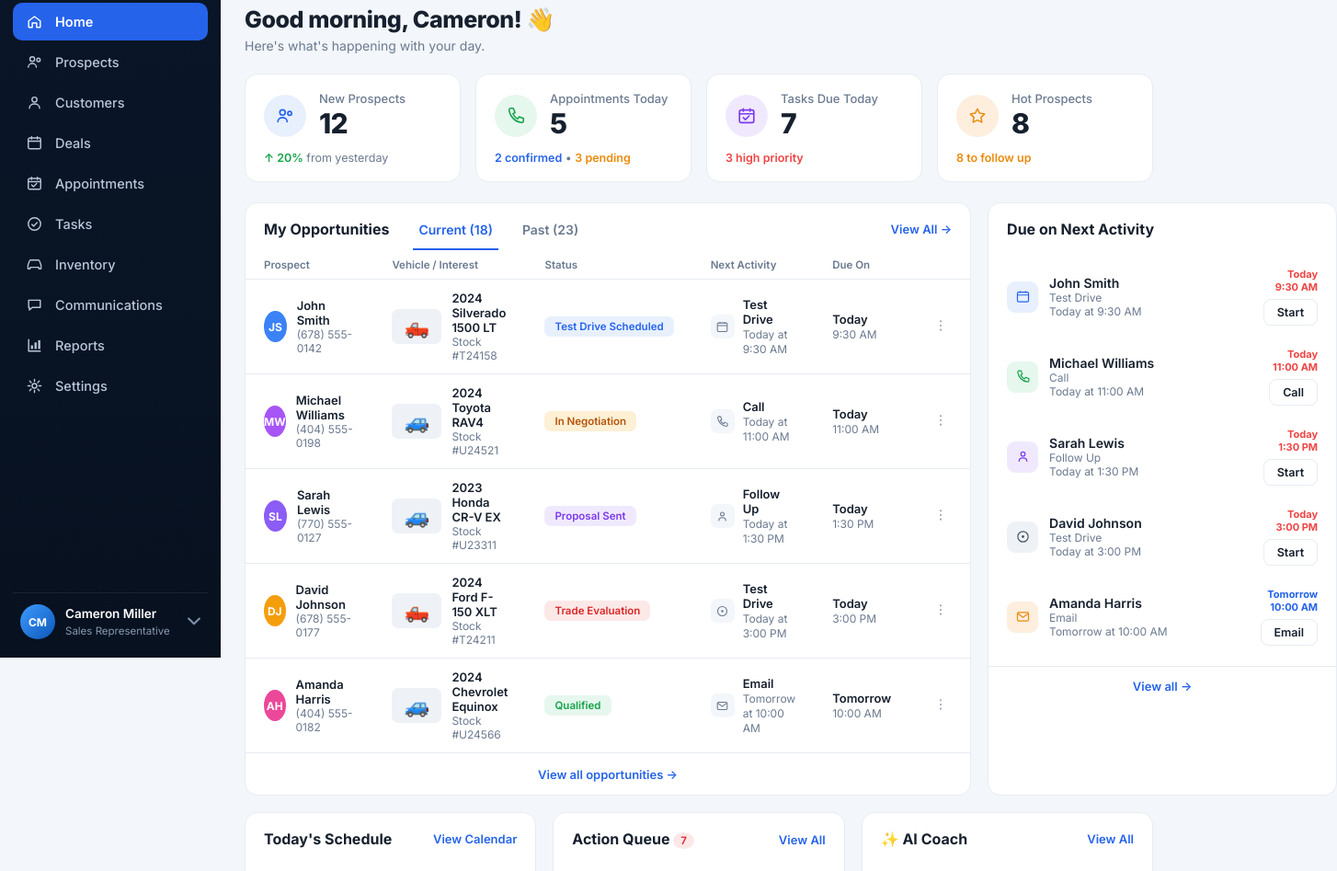
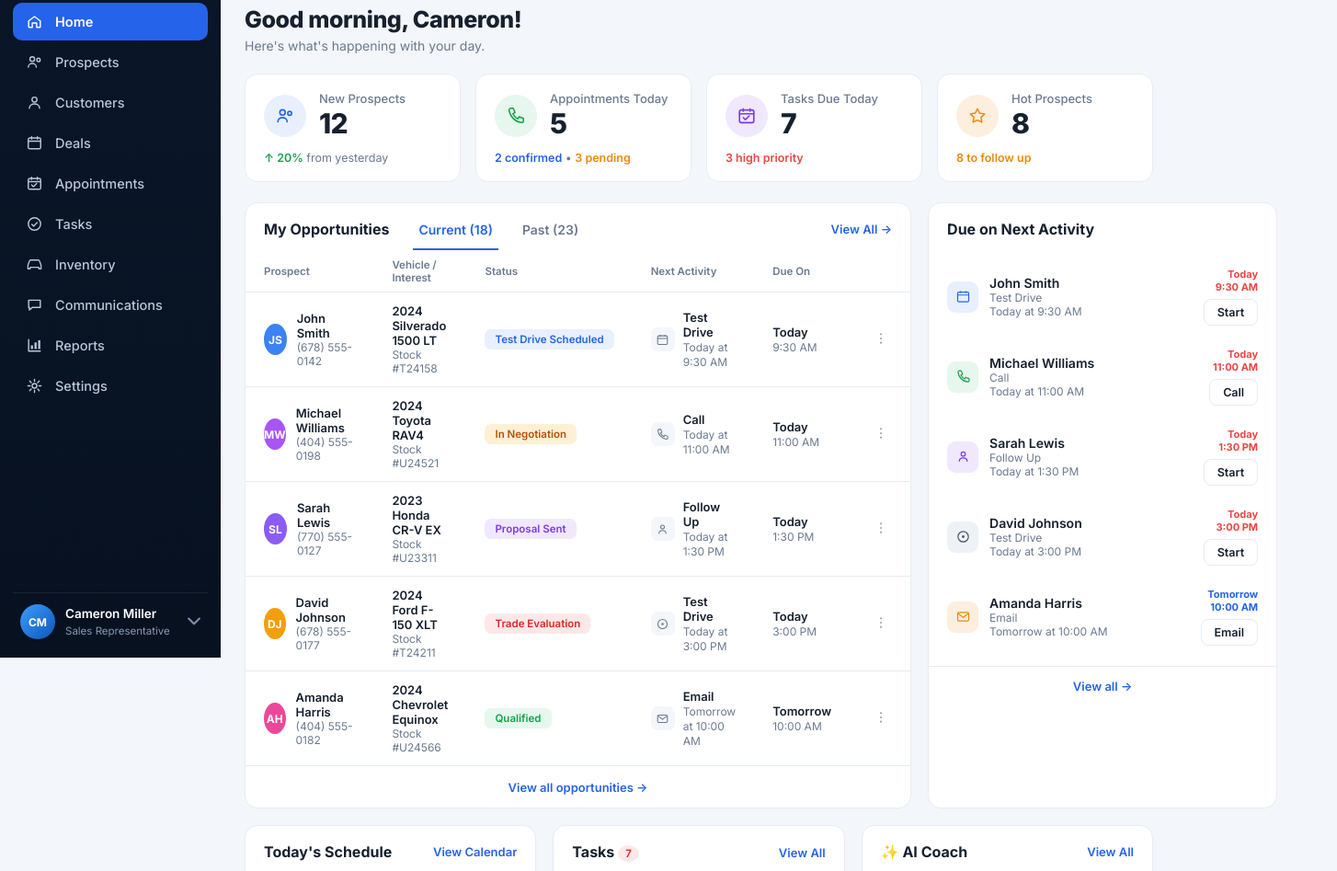
Before and after one commit to cameronmiller046/AutoDealer, a website: page public/dashboard.html in a window 1280 px wide. Shown: the part 85-1032 px from the top of the page at 92% size, 1454 px wide, since content can reach past the window. Drawn offline with Linux system fonts and the light colour scheme.

Commit message:
Dashboard: remove vehicle emoji thumbnails + wave; rename Action Queue to Tasks

```diff
--- a/public/dashboard.html
+++ b/public/dashboard.html
@@ -205,7 +205,7 @@
 
       <main class="content">
         <div class="greet">
-          <h1>Good morning, Cameron! 👋</h1>
+          <h1>Good morning, Cameron!</h1>
           <p>Here's what's happening with your day.</p>
         </div>
 
@@ -257,7 +257,7 @@
               <tbody>
                 <tr>
                   <td><div class="prospect"><span class="av av-sm" style="background:#3b82f6">JS</span><div><div class="p-name">John Smith</div><div class="p-phone">(678) 555-0142</div></div></div></td>
-                  <td><div class="veh"><span class="thumb">🛻</span><div><div class="v-name">2024 Silverado 1500 LT</div><div class="v-stock">Stock #T24158</div></div></div></td>
+                  <td><div class="veh"><div><div class="v-name">2024 Silverado 1500 LT</div><div class="v-stock">Stock #T24158</div></div></div></td>
                   <td><span class="badge b-blue">Test Drive Scheduled</span></td>
                   <td><div class="na"><span class="na-ic"><svg viewBox="0 0 24 24"><rect x="3.5" y="5" width="17" height="15" rx="2" fill="none" stroke="currentColor" stroke-width="1.7"/><path d="M3.5 9.5h17M8 3.5v3M16 3.5v3" fill="none" stroke="currentColor" stroke-width="1.7"/></svg></span><div class="na"><div><b>Test Drive</b><span>Today at 9:30 AM</span></div></div></div></td>
                   <td><div class="due"><b>Today</b><span>9:30 AM</span></div></td>
@@ -265,7 +265,7 @@
                 </tr>
                 <tr>
                   <td><div class="prospect"><span class="av av-sm" style="background:#a855f7">MW</span><div><div class="p-name">Michael Williams</div><div class="p-phone">(404) 555-0198</div></div></div></td>
-                  <td><div class="veh"><span class="thumb">🚙</span><div><div class="v-name">2024 Toyota RAV4</div><div class="v-stock">Stock #U24521</div></div></div></td>
+                  <td><div class="veh"><div><div class="v-name">2024 Toyota RAV4</div><div class="v-stock">Stock #U24521</div></div></div></td>
                   <td><span class="badge b-amber">In Negotiation</span></td>
                   <td><div class="na"><span class="na-ic"><svg viewBox="0 0 24 24"><path d="M6 3h3l2 5-2.5 1.5a12 12 0 0 0 6 6L16 13l5 2v3a2 2 0 0 1-2.2 2A17 17 0 0 1 4 5.2 2 2 0 0 1 6 3z" fill="none" stroke="currentColor" stroke-width="1.7" stroke-linejoin="round"/></svg></span><div><b>Call</b><span>Today at 11:00 AM</span></div></div></td>
                   <td><div class="due"><b>Today</b><span>11:00 AM</span></div></td>
@@ -273,7 +273,7 @@
                 </tr>
                 <tr>
                   <td><div class="prospect"><span class="av av-sm" style="background:#8b5cf6">SL</span><div><div class="p-name">Sarah Lewis</div><div class="p-phone">(770) 555-0127</div></div></div></td>
-                  <td><div class="veh"><span class="thumb">🚙</span><div><div class="v-name">2023 Honda CR-V EX</div><div class="v-stock">Stock #U23311</div></div></div></td>
+                  <td><div class="veh"><div><div class="v-name">2023 Honda CR-V EX</div><div class="v-stock">Stock #U23311</div></div></div></td>
                   <td><span class="badge b-purple">Proposal Sent</span></td>
                   <td><div class="na"><span class="na-ic"><svg viewBox="0 0 24 24"><circle cx="12" cy="8" r="3.2" fill="none" stroke="currentColor" stroke-width="1.7"/><path d="M6 19c0-3 2.7-5 6-5s6 2 6 5" fill="none" stroke="currentColor" stroke-width="1.7" stroke-linecap="round"/></svg></span><div><b>Follow Up</b><span>Today at 1:30 PM</span></div></div></td>
                   <td><div class="due"><b>Today</b><span>1:30 PM</span></div></td>
@@ -281,7 +281,7 @@
                 </tr>
                 <tr>
                   <td><div class="prospect"><span class="av av-sm" style="background:#f59e0b">DJ</span><div><div class="p-name">David Johnson</div><div class="p-phone">(678) 555-0177</div></div></div></td>
-                  <td><div class="veh"><span class="thumb">🛻</span><div><div class="v-name">2024 Ford F-150 XLT</div><div class="v-stock">Stock #T24211</div></div></div></td>
+                  <td><div class="veh"><div><div class="v-name">2024 Ford F-150 XLT</div><div class="v-stock">Stock #T24211</div></div></div></td>
                   <td><span class="badge b-rose">Trade Evaluation</span></td>
                   <td><div class="na"><span class="na-ic"><svg viewBox="0 0 24 24"><circle cx="12" cy="12" r="8" fill="none" stroke="currentColor" stroke-width="1.7"/><circle cx="12" cy="12" r="2" fill="currentColor"/></svg></span><div><b>Test Drive</b><span>Today at 3:00 PM</span></div></div></td>
                   <td><div class="due"><b>Today</b><span>3:00 PM</span></div></td>
@@ -289,7 +289,7 @@
                 </tr>
                 <tr>
                   <td><div class="prospect"><span class="av av-sm" style="background:#ec4899">AH</span><div><div class="p-name">Amanda Harris</div><div class="p-phone">(404) 555-0182</div></div></div></td>
-                  <td><div class="veh"><span class="thumb">🚙</span><div><div class="v-name">2024 Chevrolet Equinox</div><div class="v-stock">Stock #U24566</div></div></div></td>
+                  <td><div class="veh"><div><div class="v-name">2024 Chevrolet Equinox</div><div class="v-stock">Stock #U24566</div></div></div></td>
                   <td><span class="badge b-green">Qualified</span></td>
                   <td><div class="na"><span class="na-ic"><svg viewBox="0 0 24 24"><rect x="3.5" y="5.5" width="17" height="13" rx="2" fill="none" stroke="currentColor" stroke-width="1.7"/><path d="M4 7l8 6 8-6" fill="none" stroke="currentColor" stroke-width="1.7"/></svg></span><div><b>Email</b><span>Tomorrow at 10:00 AM</span></div></div></td>
                   <td><div class="due"><b>Tomorrow</b><span>10:00 AM</span></div></td>
@@ -327,14 +327,14 @@
           </div>
 
           <div class="card">
-            <div class="card-hd"><h2>Action Queue <span class="badge b-rose" style="border-radius:50%;padding:2px 8px">7</span></h2><a class="view-all" href="#">View All</a></div>
+            <div class="card-hd"><h2>Tasks <span class="badge b-rose" style="border-radius:50%;padding:2px 8px">7</span></h2><a class="view-all" href="#">View All</a></div>
             <div class="aq">
               <div class="aq-row"><span class="aq-ic call"><svg viewBox="0 0 24 24"><path d="M6 3h3l2 5-2.5 1.5a12 12 0 0 0 6 6L16 13l5 2v3a2 2 0 0 1-2.2 2A17 17 0 0 1 4 5.2 2 2 0 0 1 6 3z" fill="none" stroke="currentColor" stroke-width="1.7" stroke-linejoin="round"/></svg></span><div><b>Call John Smith</b><span>Discuss availability for test drive</span></div><span class="pri high">High</span><button class="mini-btn">Call</button></div>
               <div class="aq-row"><span class="aq-ic text"><svg viewBox="0 0 24 24"><path d="M4 5.5h16v10H9l-4 3.5v-3.5H4z" fill="none" stroke="currentColor" stroke-width="1.7" stroke-linejoin="round"/></svg></span><div><b>Text Michael Williams</b><span>Follow up on trade-in details</span></div><span class="pri high">High</span><button class="mini-btn">Text</button></div>
               <div class="aq-row"><span class="aq-ic mail"><svg viewBox="0 0 24 24"><rect x="3.5" y="5.5" width="17" height="13" rx="2" fill="none" stroke="currentColor" stroke-width="1.7"/><path d="M4 7l8 6 8-6" fill="none" stroke="currentColor" stroke-width="1.7"/></svg></span><div><b>Email Sarah Lewis</b><span>Send financing options</span></div><span class="pri med">Medium</span><button class="mini-btn">Email</button></div>
               <div class="aq-row"><span class="aq-ic call"><svg viewBox="0 0 24 24"><path d="M6 3h3l2 5-2.5 1.5a12 12 0 0 0 6 6L16 13l5 2v3a2 2 0 0 1-2.2 2A17 17 0 0 1 4 5.2 2 2 0 0 1 6 3z" fill="none" stroke="currentColor" stroke-width="1.7" stroke-linejoin="round"/></svg></span><div><b>Call David Johnson</b><span>Confirm test drive appointment</span></div><span class="pri low">Low</span><button class="mini-btn">Call</button></div>
             </div>
-            <div class="card-foot"><a class="view-all" href="#">View all actions →</a></div>
+            <div class="card-foot"><a class="view-all" href="#">View all tasks →</a></div>
           </div>
 
           <div class="card">
```
